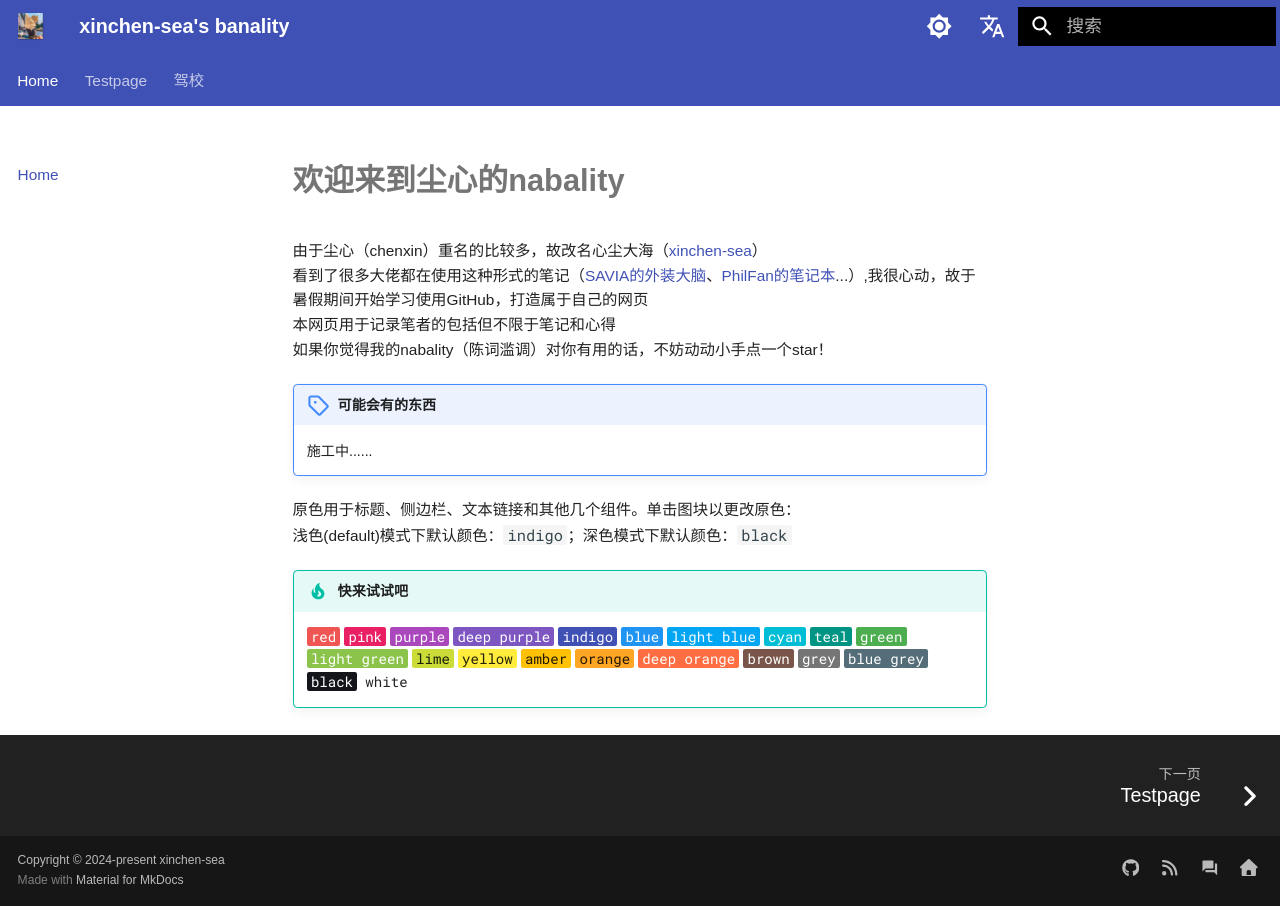
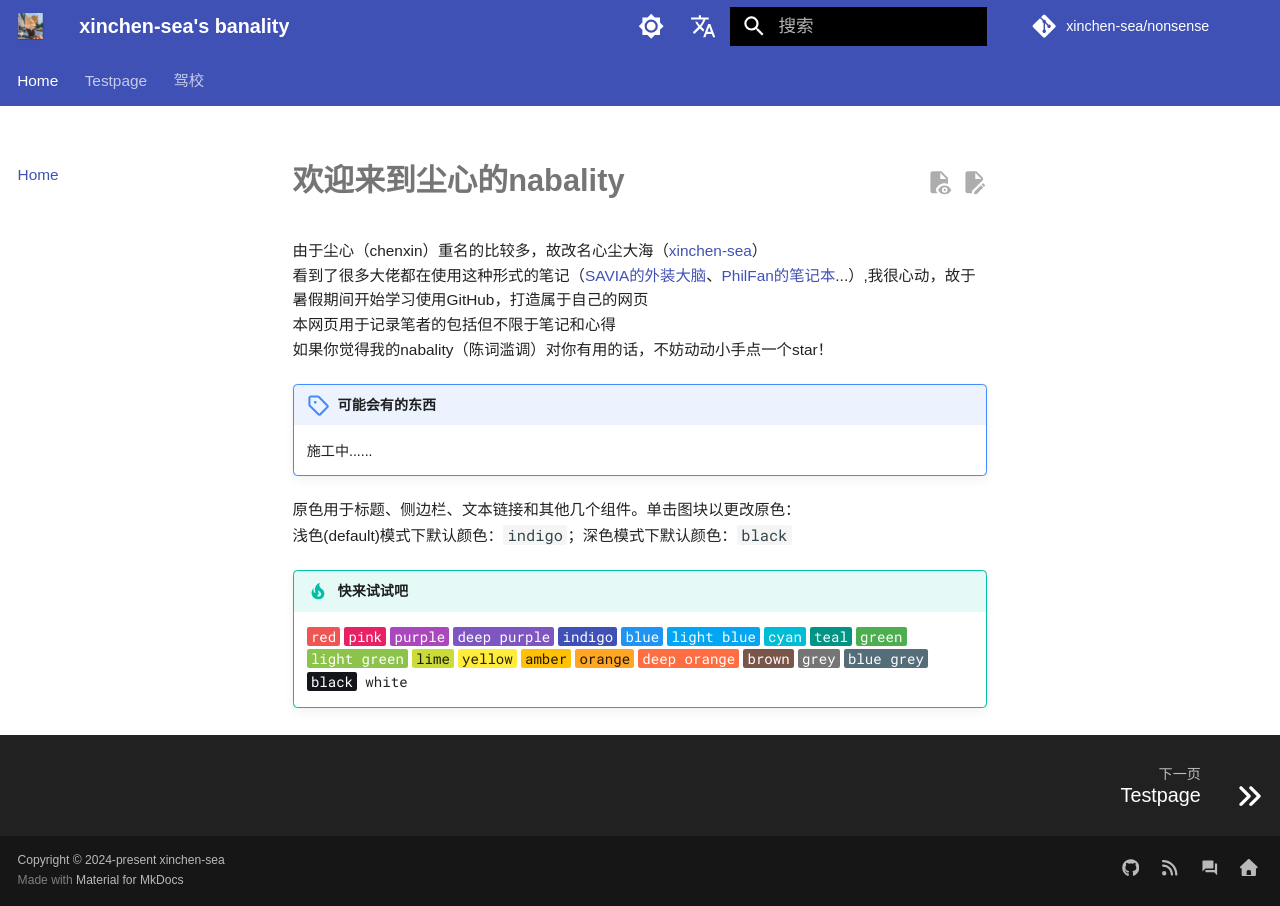
Before and after one commit to xinchen-sea/xinchen-sea.github.io, an MkDocs documentation site: the page built from docs/index.md, in a window 1280 px wide. Built offline with MkDocs 1.6.1 and Material for MkDocs 9.7.7, drawn with Linux system fonts in a browser that asks for light colours; some web fonts are replaced; plug-ins that fetch from the network failed and are left out; comment, search, counter and statistics services are not loaded.

Commit message:
Update mkdocs.yml

```diff
--- a/mkdocs.yml
+++ b/mkdocs.yml
@@ -5,8 +5,11 @@ site_description: 喜欢螺旋式上升的陈词滥调
 site_url: "https://xinchen-sea.com"
 
 # repository(库) information
-# repo_name: 'xinchen-sea/nonsense'
-# repo_url: 'https://github.com/xinchen-sea/xinchen-sea.github.io'
+repo_name: 'xinchen-sea/nonsense'
+repo_url: 'https://github.com/xinchen-sea/xinchen-sea.github.io'
+
+# 代码操作
+edit_uri: edit/main/docs/
 
 # copyright
 copyright: Copyright &copy; 2024-present <a href="https://github.com/xinchen-sea" target="_blank" rel="noopener noreferrer">xinchen-sea</a>
@@ -56,15 +59,14 @@ theme:
 
   #一些标签图标
   icon:
-    previous: fontawesome/solid/angle-left
-    next: fontawesome/solid/angle-right   # 页脚上/下页图标
-    #top:	#返回顶部按钮
-    #edit:	#编辑当前页面
-    #view:	#查看页面源
-    #repo:	#存储库图标
-    # logo: material/library
-    # 标注图标集 Octicons
-    admonition:
+    previous: fontawesome/solid/angles-left
+    next: fontawesome/solid/angles-right   # 页脚上/下页图标
+    edit: material/file-edit    #编辑当前页面
+    view: material/file-eye     #查看页面源
+    top: fontawesome/solid/angle-up #返回顶部按钮
+    # repo: fontawesome/brands/git-alt	#存储库图标
+    # logo: material/library  前面定义了logo。ico
+    admonition:  # 标注图标集
       note: octicons/tag-16
       abstract: octicons/checklist-16
       info: octicons/info-16
@@ -98,9 +100,14 @@ theme:
     - navigation.footer            # 在页面底部显示导航链接
     - navigation.path              # 显示导航路径
     - navigation.indexes           # 带有章节索引页
-    # 代码操作
+    # 页面内容操作
     - content.action.edit    # 编辑页码源
     - content.action.view    # 查看页码源
+    - content.code.annotate  # 选择代码复制
+    - content.code.copy      # 复制代码
+    # - content.code.select
+    # - content.footnote.tooltips
+    # - content.tabs.link
     # 搜索功能设置
     - search.highlight      # 搜索突出显示
     - search.suggest        # 搜索建议
```
